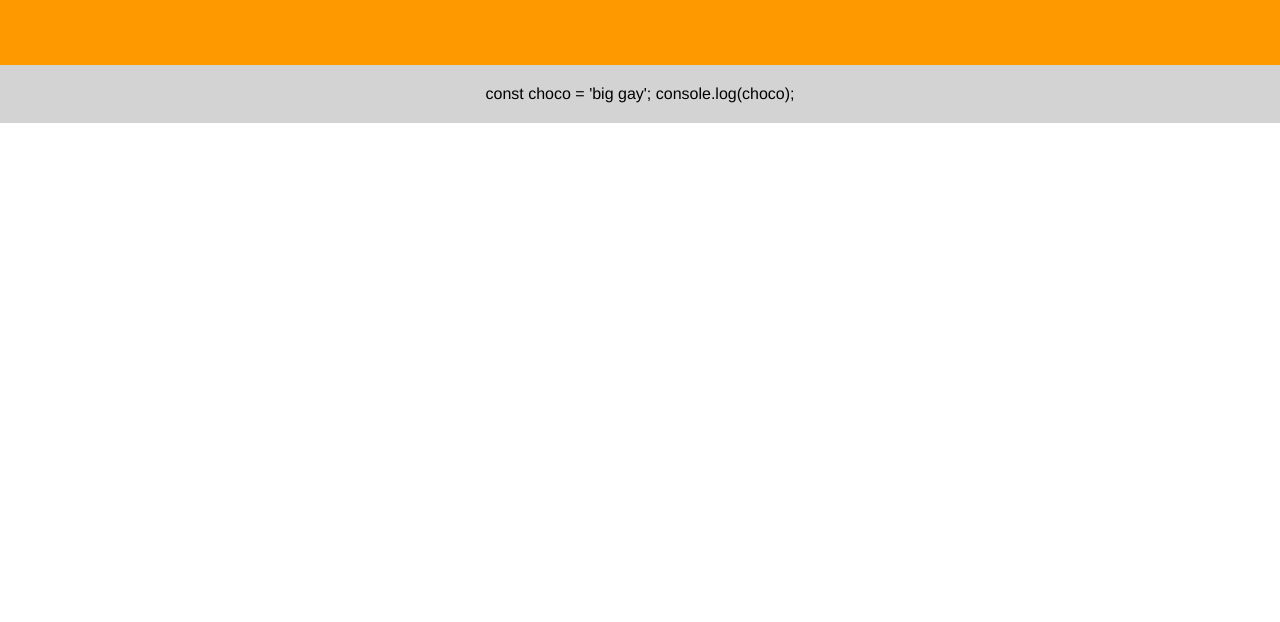
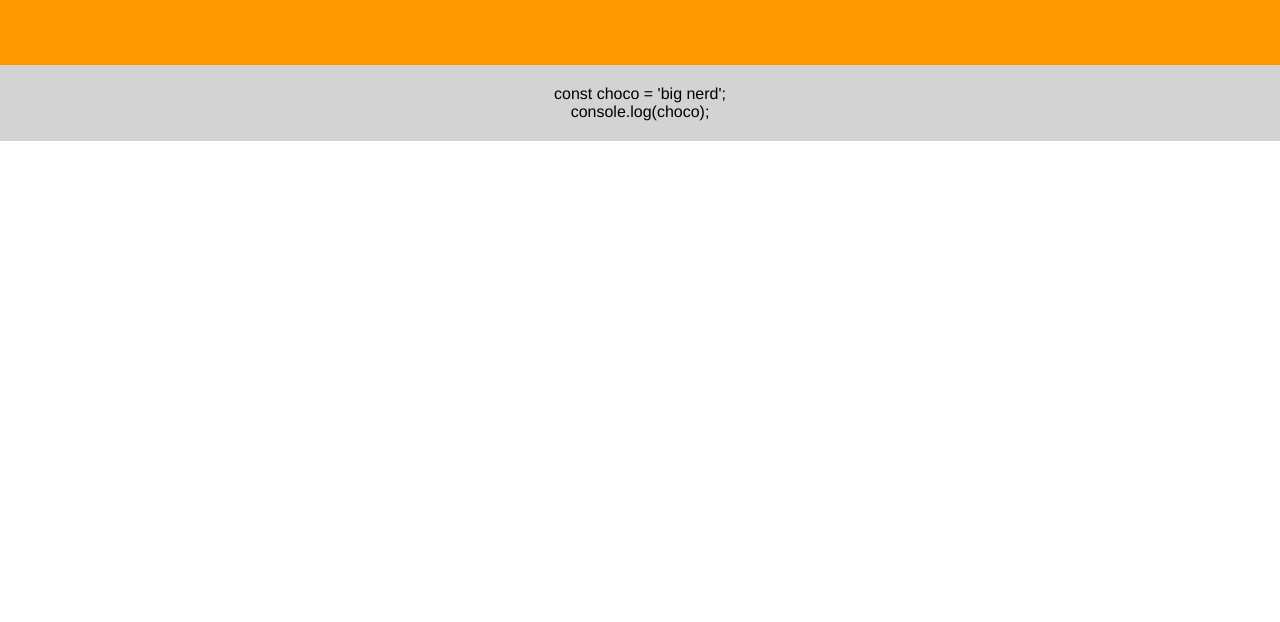
Before and after one commit to chocomintt/Vxperr.github.io, a plain HTML site: page index.html in a window 1280 px wide. Shown: the part 178-800 px from the top of the page. Drawn offline with Linux system fonts and the light colour scheme.

Commit message:
Update index.html

```diff
--- a/index.html
+++ b/index.html
@@ -21,7 +21,7 @@
 
         <div class="row">
             <div class="main">
-                const choco = 'big gay';
+                const choco = 'big nerd';<br>
                 console.log(choco);
             </div>
           </div>
```
